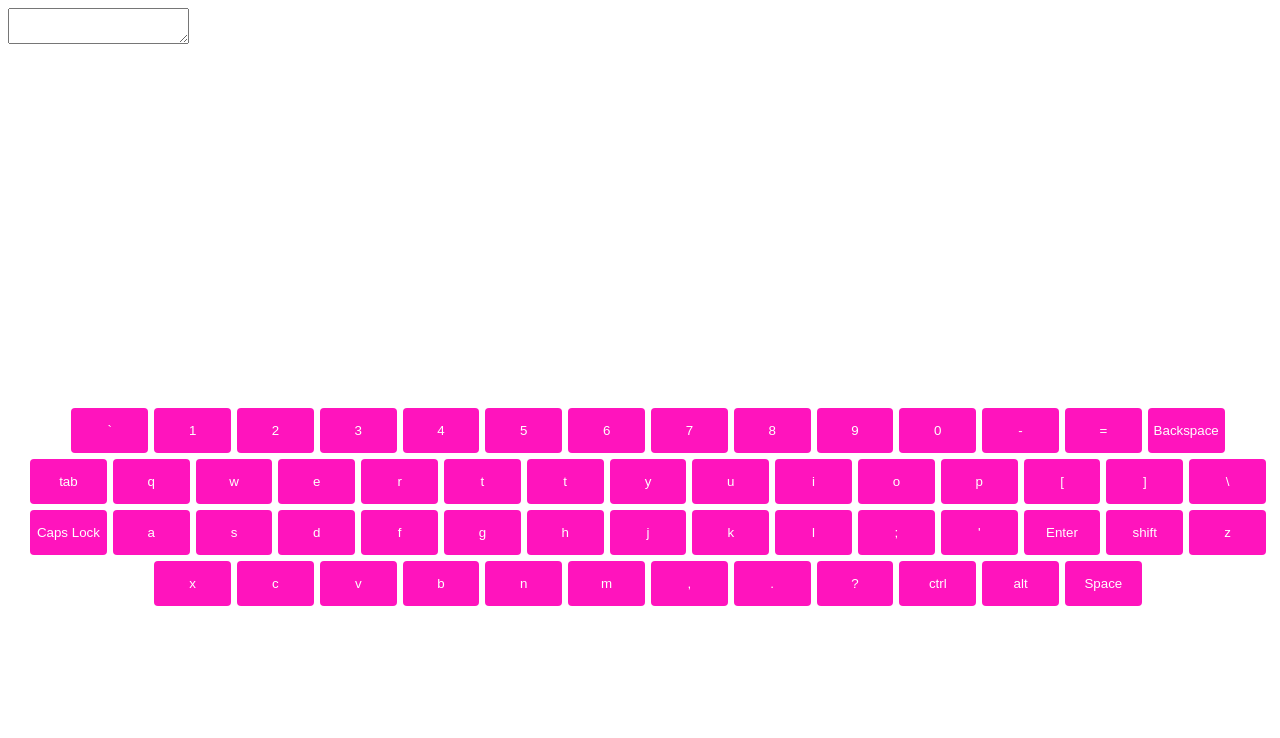
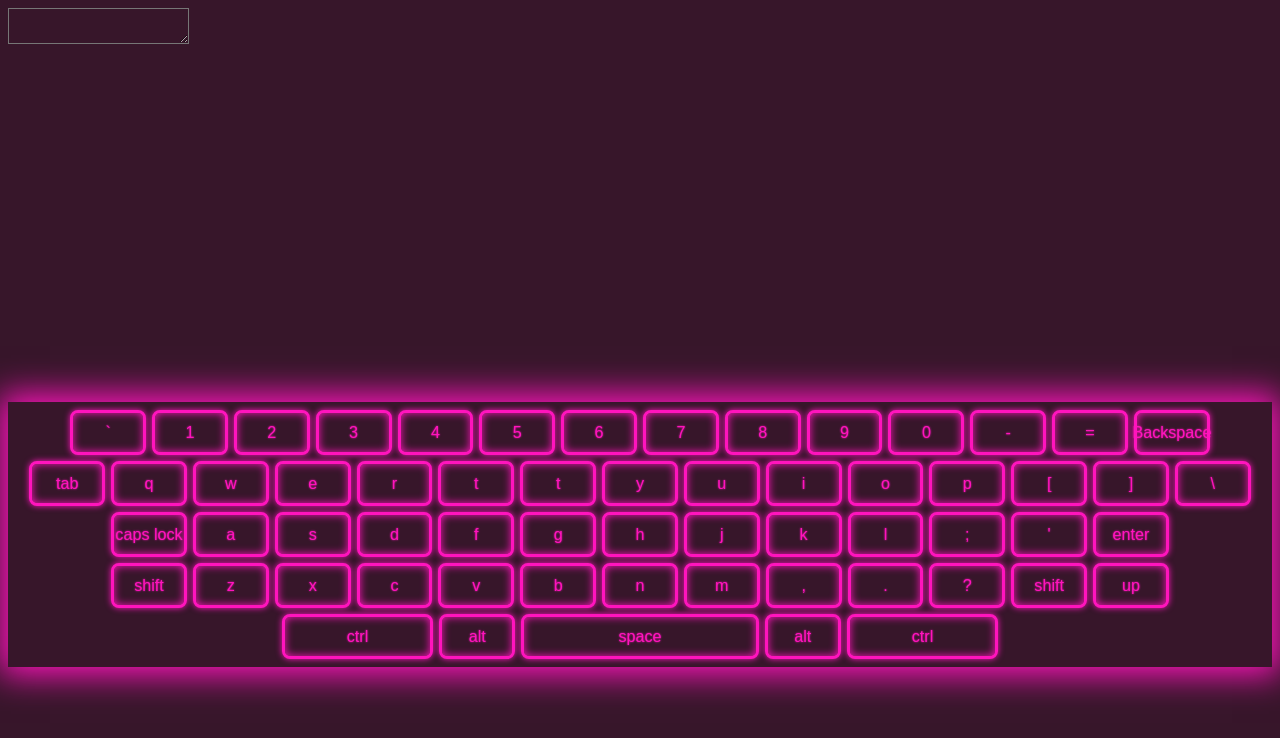
Before and after one commit to Ch-Anya/virtual-keyboard, a website: page index.html in a window 1280 px wide. Drawn offline with Linux system fonts and the light colour scheme.

Commit message:
feat: add style to keyboard

```diff
--- a/script.js
+++ b/script.js
@@ -1,98 +1,127 @@
 const Keyboard = {
   input: {
-        input: null
+    input: null,
   },
 
   elements: {
     input: null,
     main: null,
     keysContainer: null,
-        keys: []
+    keys: [],
   },
   eventHandlers: {
     oninput: null,
-        onclose: null
+    onclose: null,
   },
   properties: {
-        value: "",
-        capsLock: false
+    value: '',
+    capsLock: false,
   },
 
   init() {
-        this.elements.main = document.createElement("div");
-        this.elements.input=document.createElement('textarea');
+    this.elements.main = document.createElement('div');
+    this.elements.input = document.createElement('textarea');
     this.elements.input.classList.add('input');
     document.body.append(this.elements.input);
     this.elements.keysContainer = document.createElement('div');
     this.elements.main.classList.add('keyboard');
     this.elements.keysContainer.classList.add('keyboard__keys');
-        this.elements.keysContainer.append(this._createKeys());
-        this.elements.keys = this.elements.keysContainer.querySelectorAll('.keyboard__key')
+    this.elements.keysContainer.append(this.createKeys());
+    this.elements.keys = this.elements.keysContainer.querySelectorAll('.keyboard__key');
     this.elements.main.append(this.elements.keysContainer);
     document.body.append(this.elements.main);
-        document.querySelectorAll('.input').forEach(element=>{
+    document.querySelectorAll('.input').forEach((element) => {
       element.addEventListener('focus', () => {
-                this.active(element.value, currentValue => {
+        this.active(element.value, (currentValue) => {
           element.value = currentValue;
-                })
+        });
       });
     });
   },
 
-    _createKeys() {
-        const fragment =document.createDocumentFragment();
+  createKeys() {
+    const fragment = document.createDocumentFragment();
     const keyList = ['`', '1', '2', '3', '4', '5', '6', '7', '8', '9', '0', '-', '=', 'Backspace',
       'Tab', 'q', 'w', 'e', 'r', 't', 't', 'y', 'u', 'i', 'o', 'p', '[', ']', '\\',
       'Caps Lock', 'a', 's', 'd', 'f', 'g', 'h', 'j', 'k', 'l', ';', '\'', 'Enter',
-    'Shift', 'z', 'x', 'c', 'v', 'b', 'n', 'm', ',', '.', '?',
-    'Ctrl', 'Alt', 'Space' ]
+      'Shift', 'z', 'x', 'c', 'v', 'b', 'n', 'm', ',', '.', '?', 'Shift', 'up',
+      'Ctrl', 'Alt', 'Space', 'Alt', 'Ctrl'];
 
-
-        keyList.forEach(key => {
+    keyList.forEach((key) => {
       const keyElement = document.createElement('button');
-            const lineBreak = ['Backspace', ].indexOf(key) !== -1;
+      const lineBreak = ['Backspace', '\\', 'Enter', 'up'].indexOf(key) !== -1;
       keyElement.setAttribute('type', 'button');
       keyElement.classList.add('keyboard__key');
       switch (key) {
         case 'Backspace':
-                keyElement.innerHTML='Backspace';
+          keyElement.innerHTML = 'Backspace';
           keyElement.addEventListener('click', () => {
-                    this.properties.value=this.properties.value.substring(0, this.properties.value.length -1);
-                    this._event('oninput');
-                })
+            this.properties.value = this.properties.value.substring(0, this.properties.value.length - 1);
+            this.thisEvent('oninput');
+          });
+          break;
+
+        case 'Tab':
+          keyElement.innerHTML = 'Tab';
+          keyElement.classList.add('keyboard__key-small');
+          keyElement.addEventListener('click', () => {
+            this.properties.value += '    ';
+            this.thisEvent('oninput');
+          });
           break;
 
         case 'Caps Lock':
-                keyElement.innerHTML='Caps Lock';
+          keyElement.innerHTML = 'Caps Lock';
+          keyElement.classList.add('keyboard__key-small');
           keyElement.addEventListener('click', () => {
-                    this._capsLock();
-                    keyElement.classList.toggle(this.properties.capsLock)
-                })
+            this.toggleCapsLock();
+            keyElement.classList.toggle(this.properties.capsLock);
+          });
           break;
 
         case 'Enter':
-                keyElement.innerHTML='Enter';
+          keyElement.innerHTML = 'Enter';
+          keyElement.classList.add('keyboard__key-small');
           keyElement.addEventListener('click', () => {
             this.properties.value += '\n';
-                    this._event('oninput');
-                })
+            this.thisEvent('oninput');
+          });
+          break;
+
+          case 'Shift':
+            keyElement.innerHTML = 'Shift';
+            keyElement.classList.add('keyboard__key-small');
+            keyElement.addEventListener('click', () => {
+              this.properties.value += '';
+              this.thisEvent('oninput');
+            });
+            break;
+
+            case 'Ctrl':
+                keyElement.innerHTML = 'Ctrl';
+                keyElement.classList.add('keyboard__key-small', 'ctrl');
+                keyElement.addEventListener('click', () => {
+                  this.properties.value += '';
+                  this.thisEvent('oninput');
+                });
                 break;
 
         case 'Space':
-                keyElement.innerHTML='Space';
+          keyElement.innerHTML = 'Space';
+          keyElement.classList.add('keyboard__key-small', 'space');
           keyElement.addEventListener('click', () => {
             this.properties.value += ' ';
-                    this._event('oninput');
-                })
+            this.thisEvent('oninput');
+          });
           break;
 
-
         default:
-                keyElement.textContent=key.toLowerCase();
+          keyElement.textContent = key.toLowerCase();
           keyElement.addEventListener('click', () => {
-                    this.properties.value += this.properties.capsLock ? key.toUpperCase() : key.toLowerCase();
-                    this._event('oninput');
-                })
+            this.properties.value += this.properties.capsLock
+              ? key.toUpperCase() : key.toLowerCase();
+            this.thisEvent('oninput');
+          });
           break;
       }
       fragment.append(keyElement);
@@ -100,28 +129,28 @@ const Keyboard = {
       if (lineBreak) {
         fragment.append(document.createElement('br'));
       }
-          })
+    });
     return fragment;
   },
 
-
-    _event(handlerName) {
-        if (typeof this.eventHandlers[handlerName] == 'function') {
+  thisEvent(handlerName) {
+    if (typeof this.eventHandlers[handlerName] === 'function') {
       this.eventHandlers[handlerName](this.properties.value);
     }
   },
 
-    _capsLock() {
+  toggleCapsLock() {
     this.properties.capsLock = !this.properties.capsLock;
     for (const key of this.elements.keys) {
-            key.textContent = this.properties.capsLock ? key.textContent.toUpperCase() : key.textContent.toLowerCase();
+      key.textContent = this.properties.capsLock
+        ? key.textContent.toUpperCase() : key.textContent.toLowerCase();
     }
   },
   active(initialValue, oninput) {
     this.properties.value = initialValue || '';
-        this.eventHandlers.oninput=oninput;
+    this.eventHandlers.oninput = oninput;
   },
-}
-window.addEventListener('DOMContentLoaded', function() {
+};
+window.addEventListener('DOMContentLoaded', () => {
   Keyboard.init();
-})
+});
--- a/style.css
+++ b/style.css
@@ -2,18 +2,22 @@
     --neon: hsl(317 100% 54%);
     --neon-background: hsl(323, 43%, 15%);
 }
-/* * {
+* {
     background: var(--neon-background);
     color: var(--neon);
-} */
+}
 .keyboard {
     width: 100%;
     height: 100%;
-    position: fixed;
-    top: 400px;
+    /* position: fixed; */
+    margin: 28% auto 0%;
     padding: 5px 0px;
-    background: white;
-    transition: 0.4s;
+    background: var(--neon-background);
+    box-shadow: 0 0 2em 0.5em var(--neon);
+}
+
+.keyboard__key-small {
+    text-transform: lowercase;
 }
 
 .keyboard__keys {
@@ -21,13 +25,18 @@
 }
 .keyboard__key {
     width: 6%;
-    max-width: 90px;
+    max-width: 400px;
+    cursor: pointer;
     height: 45px;
     margin: 3px;
-    border-radius: 4px;
-    border: none;
-    background: var(--neon);
-    color: #ffffff;
+    border-radius: 8px;
+    border: var(--neon) solid 3px;
+    /* background: var(--neon); */
+    font-size: 1.01em;
+    color: var(--neon);
+    text-shadow: 0 0 0.125em var(--neon);
+    box-shadow: inset 0 0 0.5em 0 var(--neon),
+    0 0 0.4em 0 var(--neon);
     outline: none;
     display: inline-flex;
     align-items: center;
@@ -37,5 +46,17 @@
     position: relative;
 }
 .keyboard__key:active {
-    background: rgb(77, 54, 196);
+    background: var(--neon);
+    color: var(--neon-background);
 }
+
+.space {
+    width: 18.8%;
+}
+/* .shift {
+    width: 12%;
+} */
+
+.ctrl {
+    width: 12%;
+}
```
Lines whose indentation alone changed are shown as unchanged.
